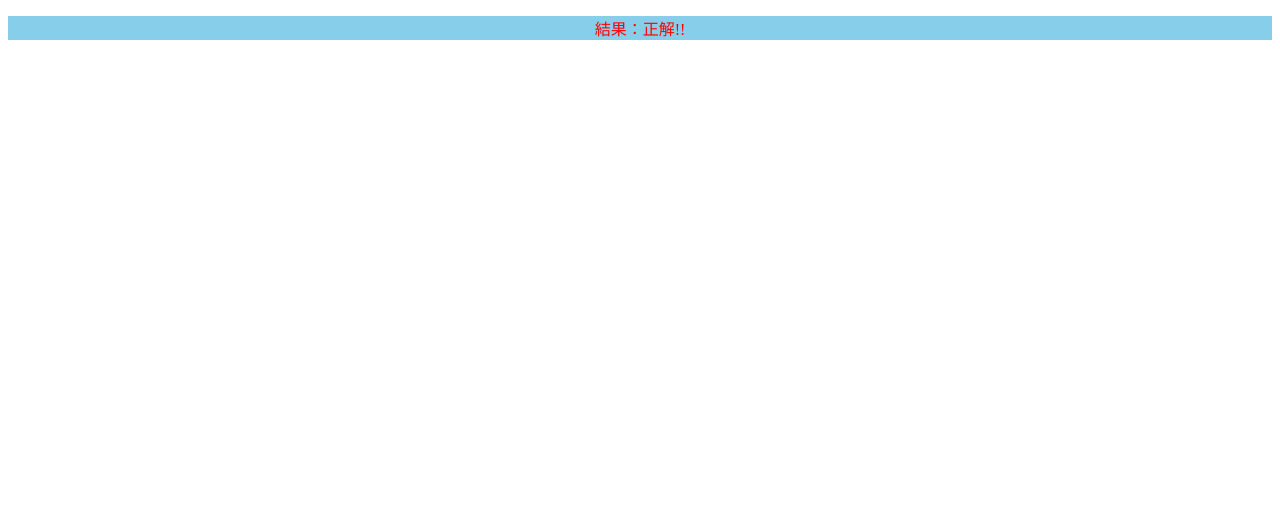
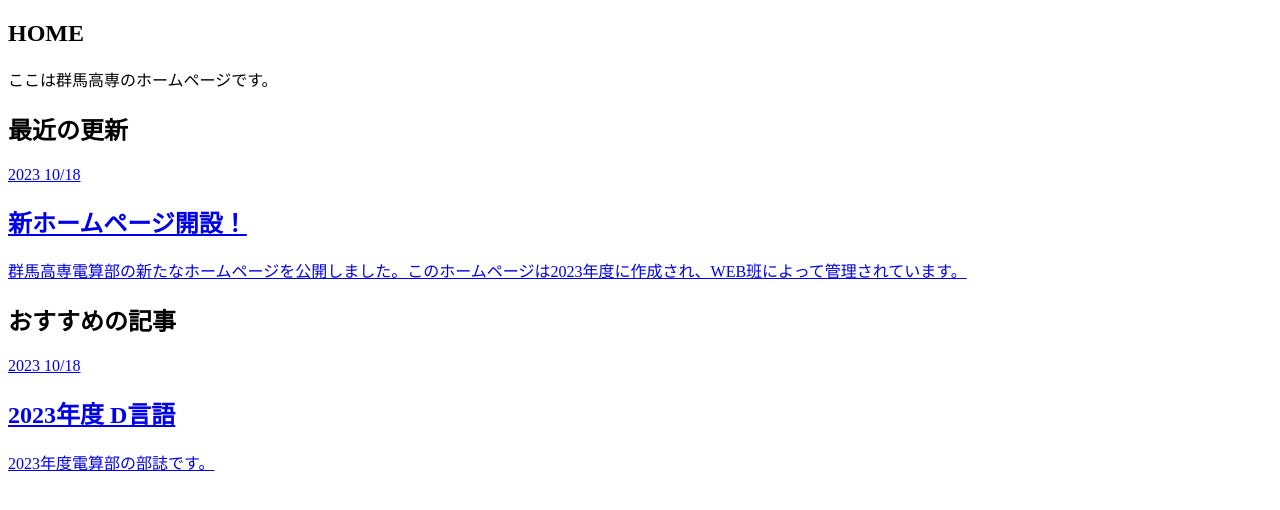
Before and after one commit to UT0911/test, a plain HTML site: page index.html in a window 1280 px wide. Drawn offline with Linux system fonts and the light colour scheme.

Commit message:
Update index.html

```diff
--- a/index.html
+++ b/index.html
@@ -5,11 +5,35 @@
 		<title>Example</title>
 		<link rel="stylesheet" href="style/style.css">
 	</head>
-	<body>
-		<div id="main">
-			<p>
-				<span>結果：</span>
-			</p>
-		</div>
-	</body>
+	<!DOCTYPE html>
+<html lang="ja">
+  <head>
+    <meta charset="UTF-8">
+    <base target="_top">
+</head>
+
+  <body>
+      <section>
+        <h1>HOME</h1>
+        <p class="section-content">ここは群馬高専のホームページです。</p>
+        <h1>最近の更新</h1>
+        <a href="https://www.nintendo.co.jp/index.html">
+        <div>
+          <p class="date">2023 10/18</p>
+          <h2>新ホームページ開設！</h2>
+          <p class="card-content">群馬高専電算部の新たなホームページを公開しました。このホームページは2023年度に作成され、WEB班によって管理されています。</p>
+        </div>
+        </a>
+
+        <h1>おすすめの記事</h1>
+        <a href="https://www.gunma-ct.ac.jp/">
+        <div>
+          <p class="date">2023 10/18</p>
+          <h2>2023年度 D言語</h2>
+          <p class="card-content">2023年度電算部の部誌です。</p>
+        </div>
+        </a>
+      </section>
+
+  </body>
 </html>
```
